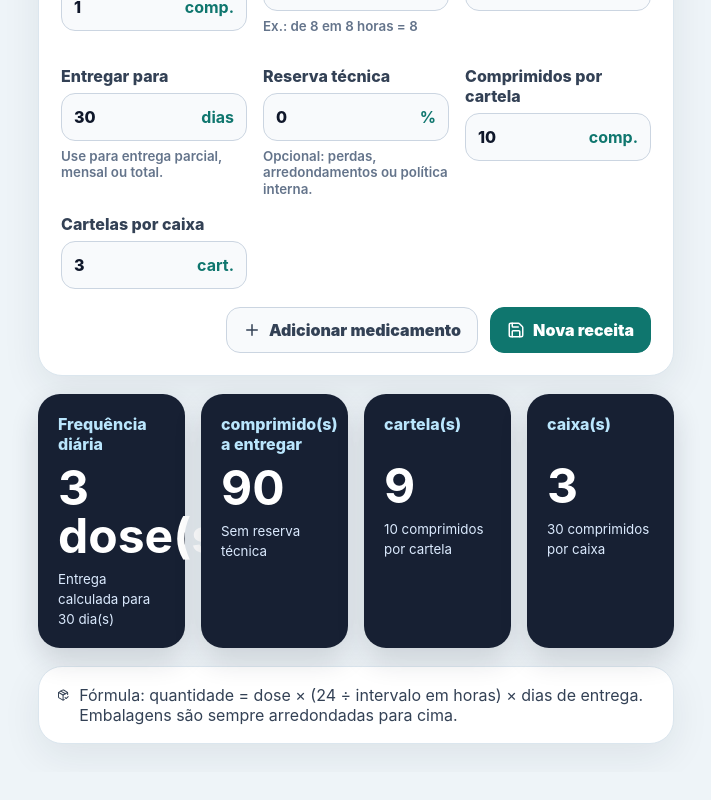
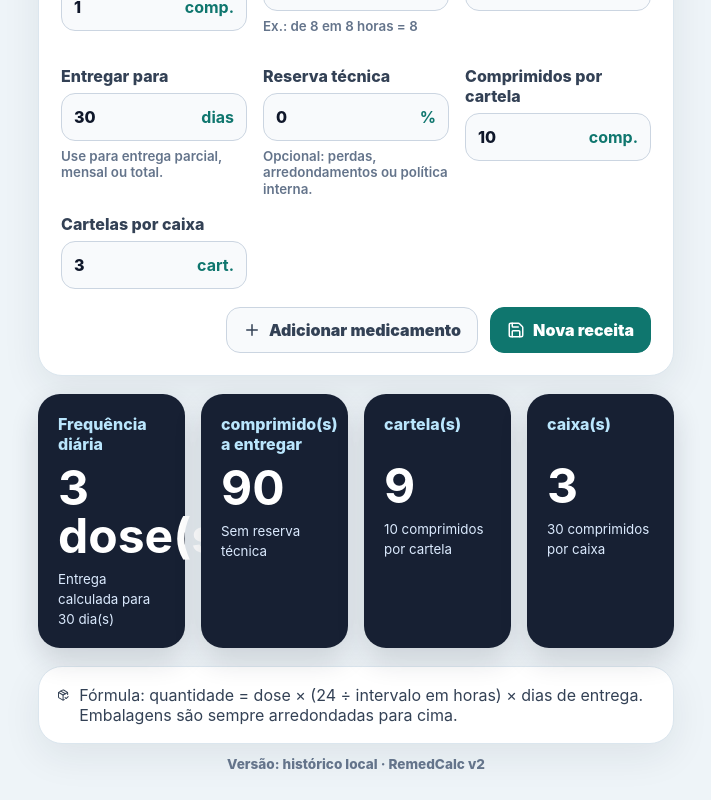
Before and after one commit to Loopstop/RemedCalc, a React (Vite) app: page / in a window 1280 px wide. Shown: the part 399-1199 px from the top of the page, without its empty margins (254-965 px from the left). Before the commit the page ends 1171 px from the top, so only its background shows below. Built offline with nearby package versions, Linux system fonts and the light colour scheme.

Commit message:
chore: add visible build marker

```diff
--- a/src/main.jsx
+++ b/src/main.jsx
@@ -244,6 +244,8 @@ function App() {
           <PackageCheck size={20} />
           <p>Fórmula: quantidade = dose × (24 ÷ intervalo em horas) × dias de entrega. Embalagens são sempre arredondadas para cima.</p>
         </section>
+
+        <p className="buildBadge">Versão: histórico local · RemedCalc v2</p>
       </section>
 
       <aside className="historyPanel detailPanel">
--- a/src/styles.css
+++ b/src/styles.css
@@ -47,6 +47,7 @@ button { cursor: pointer; }
 .warning { padding: 14px 16px; border-radius: 16px; color: #854d0e; background: #fef3c7; border: 1px solid #facc15; font-weight: 800; }
 .formula { display: flex; align-items: flex-start; gap: 10px; margin-top: 18px; padding: 18px; color: #334155; }
 .formula p { margin: 0; }
+.buildBadge { margin: 12px 0 0; text-align: center; color: #64748b; font-size: .85rem; font-weight: 800; }
 .currentBox { margin-bottom: 16px; padding: 12px; border-radius: 16px; background: #f0fdfa; border: 1px solid #99f6e4; }
 .currentBox p { margin: 8px 0 0; line-height: 1.35; }
 .recipeDetail h2 { margin: 0 0 4px; color: #172033; }
```
Also changed, not shown: 5 other files (tests, documents, lock files or other folders).
